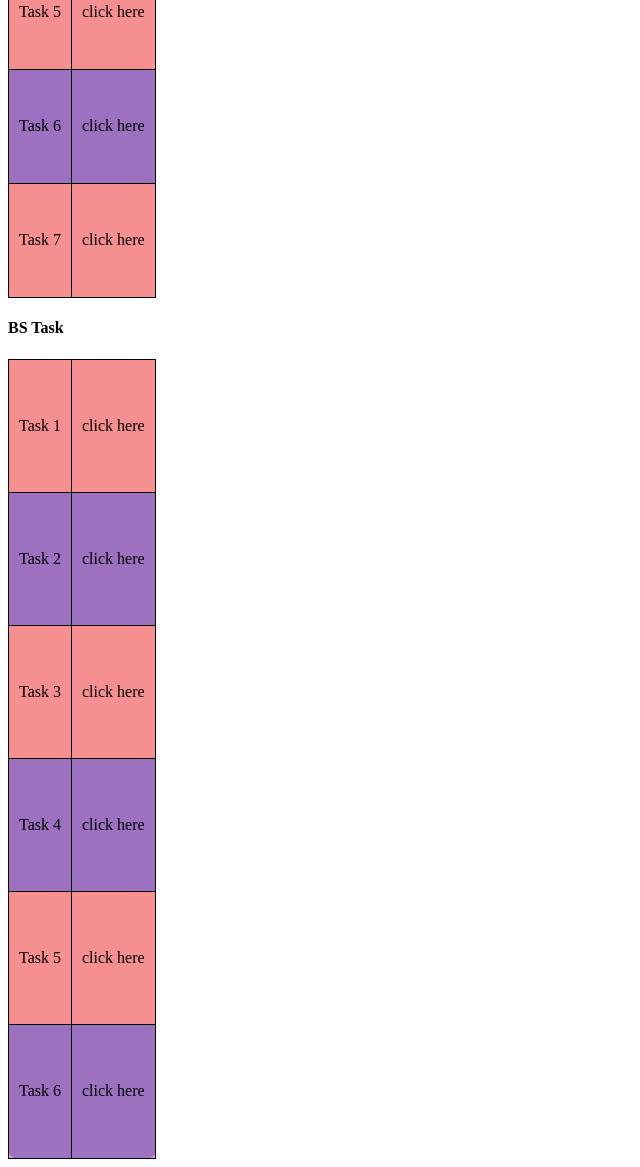
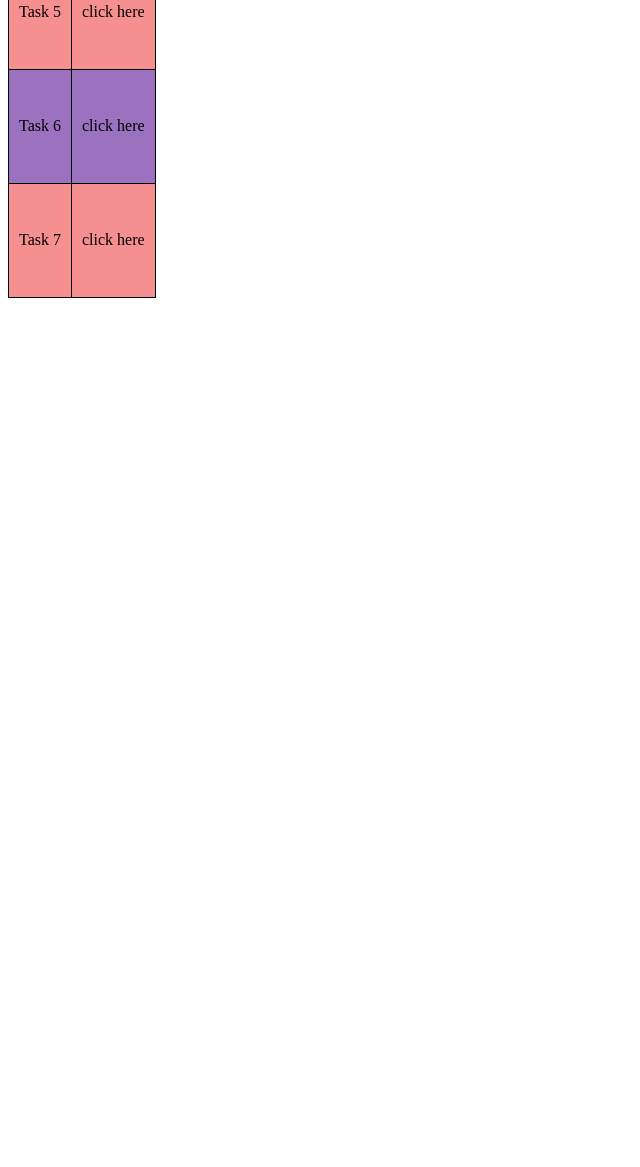
Before and after one commit to A9Abhi/Mern-Task-1, a plain HTML site: page Index.html in a window 1280 px wide. Shown: the part 1423-2590 px from the top of the page, without its empty margins (0-640 px from the left). After the commit the page ends 1729 px from the top, so only its background shows below. Drawn offline with Linux system fonts and the light colour scheme.

Commit message:
Update Index.html

```diff
--- a/Index.html
+++ b/Index.html
@@ -38,31 +38,31 @@
       <tr>
         <td>Task 1</td>
         <td>
-          <a href="Merntask_1.html" target="_self">click here</a>
+          <a href="Task-1.html" target="_self">click here</a>
         </td>
       </tr>
       <tr>
         <td>Task 2</td>
         <td>
-          <a href="Merntask_2.html">click here</a>
+          <a href="Task-2.html">click here</a>
         </td>
       </tr>
       <tr>
         <td>Task 3</td>
         <td>
-          <a href="Merntask_3.html">click here</a>
+          <a href="Task-3.html">click here</a>
         </td>
       </tr>
       <tr>
         <td>Task 4</td>
         <td>
-          <a href="Merntask_4.html">click here</a>
+          <a href="Task-4.html">click here</a>
         </td>
       </tr>
       <tr>
         <td>Task 5</td>
         <td>
-          <a href="Merntask_5.html">click here</a>
+          <a href="Task-5.html">click here</a>
         </td>
       </tr>
     </table>
@@ -71,85 +71,46 @@
       <tr>
         <td>Task 1</td>
         <td>
-          <a href="Merntask_6.html" target="_self">click here</a>
+          <a href="Task-6.html" target="_self">click here</a>
         </td>
       </tr>
       <tr>
         <td>Task 2</td>
         <td>
-          <a href="Merntask_7.html">click here</a>
+          <a href="Task-7.html">click here</a>
         </td>
       </tr>
       <tr>
         <td>Task 3</td>
         <td>
-          <a href="Merntask_8.html">click here</a>
+          <a href="Task-8.html">click here</a>
         </td>
       </tr>
       <tr>
         <td>Task 4</td>
         <td>
-          <a href="Merntask_9.html">click here</a>
+          <a href="Task-9.html">click here</a>
         </td>
       </tr>
       <tr>
         <td>Task 5</td>
         <td>
-          <a href="Merntask_10.html">click here</a>
+          <a href="Task-10.html">click here</a>
         </td>
       </tr>
       <tr>
         <td>Task 6</td>
         <td>
-          <a href="Merntask_11.html">click here</a>
+          <a href="Task-11.html">click here</a>
         </td>
       </tr>
       <tr>
         <td>Task 7</td>
         <td>
-          <a href="Merntask_12.html">click here</a>
+          <a href="Task-12.html">click here</a>
         </td>
       </tr>
       </table>
-      <h4>BS Task</h4>
-      <table>
-      <tr>
-        <td>Task 1</td>
-        <td>
-          <a href="Merntask_13.html">click here</a>
-        </td>
-      </tr>
-      <tr>
-        <td>Task 2</td>
-        <td>
-          <a href="Merntask_14.html">click here</a>
-        </td>
-      </tr>
-      <tr>
-        <td>Task 3</td>
-        <td>
-          <a href="Merntask_15.html">click here</a>
-        </td>
-      </tr>
-      <tr>
-        <td>Task 4</td>
-        <td>
-          <a href="Merntask_16.html">click here</a>
-        </td>
-      </tr>
-      <tr>
-        <td>Task 5</td>
-        <td>
-          <a href="Merntask_17.html">click here</a>
-        </td>
-      </tr>
-      <tr>
-        <td>Task 6</td>
-        <td>
-          <a href="Merntask_18.html">click here</a>
-        </td>
-      </tr>
-    </table>
     <script>
       var table = document.getElementsByTagName("table")[0];
       table.addEventListener("click", function (e) {
```
